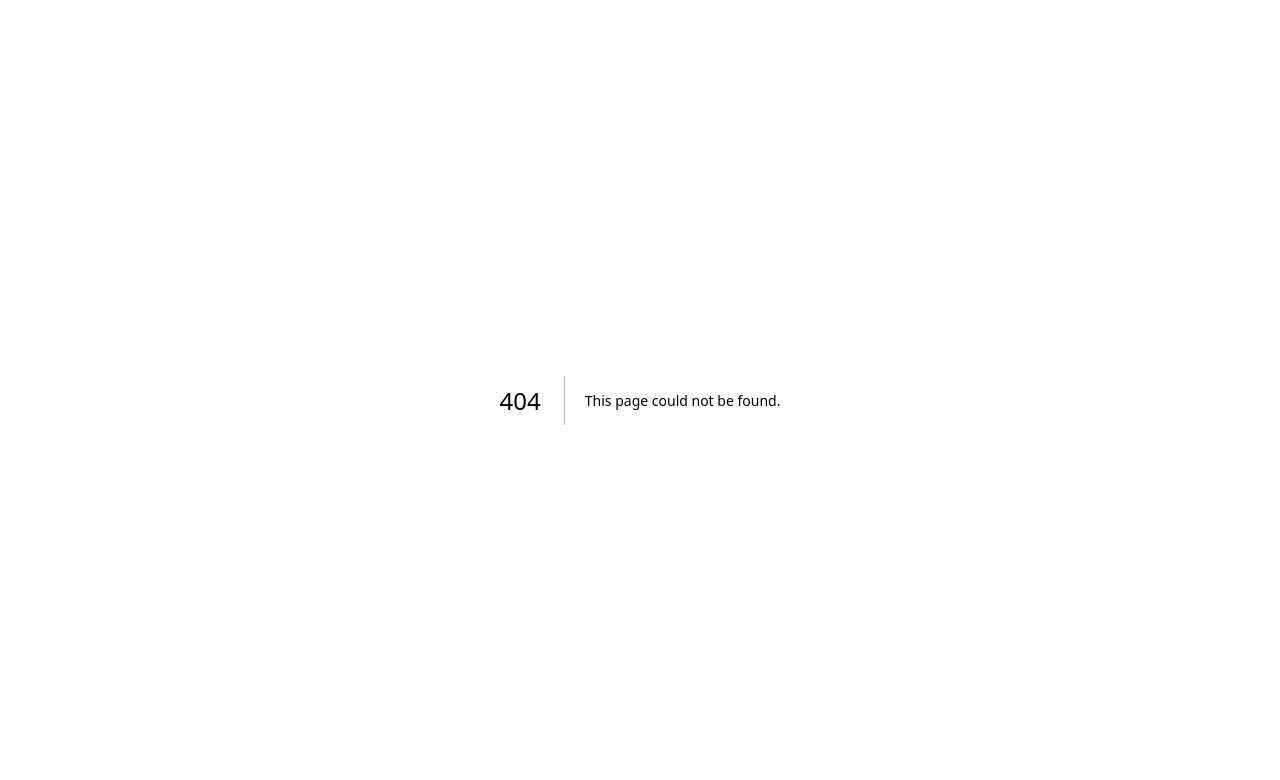
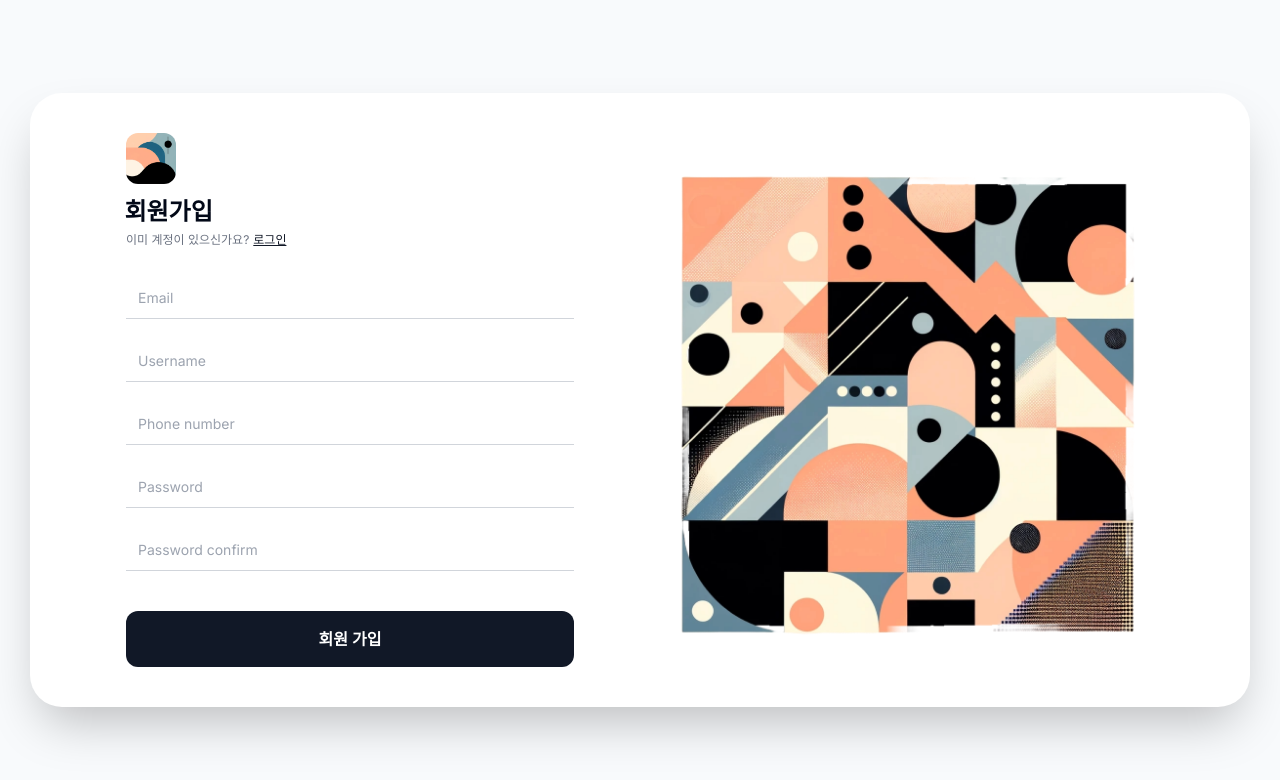
Before and after one commit to touch-flow-team/touch-flow, a Next.js app in the folder frontend/: page /auth/signup in a window 1280 px wide. Before the commit this address had no page. Shown: the top 780 px of the page. Built offline with nearby package versions, Linux system fonts and the light colour scheme.

Commit message:
[Feat](Auth) Auth 관련페이지 유효성 검사 및 ui 구현

```diff
--- /dev/null
+++ b/frontend/app/auth/signin/page.tsx
@@ -0,0 +1,25 @@
+import AuthForm from "@/components/auth/AuthForm";
+import Image from "next/image";
+import Link from "next/link";
+
+export default function SigninPage() {
+    return (
+
+        <div className=" bg-slate-50 h-screen items-center flex justify-center">
+            <main className="bg-white flex items-center rounded-[2rem] py-10 px-24 shadow-2xl">
+                <section className="w-[28rem]">
+                    <Image src="/logo.png" className=" rounded-xl" alt="Logo" width={50} height={50} />
+                    <div className="mt-3">
+                        <h2 className=" text-2xl font-semibold -ml-[0.1rem]">로그인</h2>
+                        <p className="pt-1 text-xs text-gray-500">아직 계정이 없나요?<Link className="underline text-gray-900 p-1" href={"signup"}>회원가입</Link></p>
+                    </div>
+                    <div className="mt-10">
+                        <AuthForm isSignup={false} />
+                    </div>
+                </section>
+                <Image src="/auth/auth_bg.png" alt="Description" className="max-h-[500px] ml-20" width={500} height={300} />
+            </main>
+        </div>
+
+    )
+}
--- /dev/null
+++ b/frontend/app/auth/signup/page.tsx
@@ -0,0 +1,25 @@
+import AuthForm from "@/components/auth/AuthForm";
+import Image from "next/image";
+import Link from "next/link";
+
+export default function SigninPage() {
+    return (
+
+        <div className=" bg-slate-50 h-screen items-center flex justify-center">
+            <main className="bg-white flex items-center rounded-[2rem] py-10 px-24 shadow-2xl">
+                <section className="w-[28rem]">
+                    <Image src="/logo.png" className=" rounded-xl" alt="Logo" width={50} height={50} />
+                    <div className="mt-3">
+                        <h2 className=" text-2xl font-semibold -ml-[0.1rem]">회원가입</h2>
+                        <p className="pt-1 text-xs text-gray-500">이미 계정이 있으신가요?<Link className="underline text-gray-900 p-1" href={"signin"}>로그인</Link></p>
+                    </div>
+                    <div className="mt-10">
+                        <AuthForm isSignup={true} />
+                    </div>
+                </section>
+                <Image src="/auth/auth_bg.png" alt="Description" className="max-h-[500px] ml-20" width={500} height={300} />
+            </main>
+        </div>
+
+    )
+}
--- /dev/null
+++ b/frontend/components/auth/AuthForm.tsx
@@ -0,0 +1,97 @@
+
+"use client";
+import { zodResolver } from "@hookform/resolvers/zod";
+import { AiOutlineLoading3Quarters } from "react-icons/ai";
+import { SigninFormData, SignupFormData, signinSchema, signupSchema } from "@/lib/zodSchema";
+import { useForm } from 'react-hook-form';
+import { AuthInput } from "./AuthInput";
+
+
+interface AuthFormProps {
+    isSignup: boolean;
+}
+export default function AuthForm({ isSignup }: AuthFormProps) {
+    const { handleSubmit, register, formState: { errors, isSubmitting }, } = useForm<SignupFormData | SigninFormData>({
+        mode: "onChange",
+        resolver: zodResolver(isSignup ? signupSchema : signinSchema),
+    });
+    async function onSubmit(data: SignupFormData | SigninFormData) {
+        console.log(isSubmitting); // 로딩 핸들러
+        console.log(data); // Form 데이터
+        console.log(errors); // 에러검증
+    }
+
+    return (
+        <form
+            action=""
+            method="POST"
+            onSubmit={handleSubmit(onSubmit)}
+        >
+            <AuthInput
+                id="email"
+                label="Email"
+                type="text"
+                register={register}
+                errors={errors}
+                required
+            />
+
+            {isSignup && (
+                <>
+                    <AuthInput
+                        id="username"
+                        label="Username"
+                        type="text"
+                        register={register}
+                        required={true}
+                        errors={errors}
+                    />
+                    <AuthInput
+                        id="phone_number"
+                        label="Phone number"
+                        type="phone"
+                        register={register}
+                        required={true}
+                        errors={errors}
+                    />
+                </>
+            )}
+
+            <AuthInput
+                id="password"
+                label="Password"
+                type="password"
+                register={register}
+                required={true}
+                errors={errors}
+            />
+            {isSignup && (
+                <>
+                    <AuthInput
+                        id="passwordConfirm"
+                        label="Password confirm"
+                        type="password"
+                        register={register}
+                        required={true}
+                        errors={errors}
+                    />
+                </>
+
+            )}
+            {/* Submit Button */}
+            <button
+                type="submit"
+                // disabled={!isDirty || !isValid || isSubmitting}
+                className="mt-10 block w-full cursor-pointer rounded-xl bg-gray-900 px-4 py-4 text-center font-semibold text-white hover:bg-main focus:outline-none focus:ring focus:ring-main focus:ring-opacity-80 focus:ring-offset-2 disabled:opacity-70"
+            >
+                {isSubmitting ? (
+                    <div role="status" className=" text-center">
+                        <AiOutlineLoading3Quarters className="animate-spin" />
+                    </div>
+                ) : (
+                    isSignup ? ("회원 가입") : ("로그인")
+                )}
+            </button>
+        </form>
+    );
+}
--- /dev/null
+++ b/frontend/components/auth/AuthInput.tsx
@@ -0,0 +1,72 @@
+"use client"
+import { UseFormRegister } from 'react-hook-form';
+import { SignupFormData, SigninFormData } from "@/lib/zodSchema";
+import { ChangeEvent, useState } from 'react';
+
+type AuthInputFieldProps = {
+    id: keyof SignupFormData | keyof SigninFormData;
+    label: string;
+    type: string;
+    register: UseFormRegister<SignupFormData | SigninFormData>;
+    required?: boolean;
+    errors: {
+        [key: string]: {
+            message?: string;
+        };
+    };
+    placeholder?: string;
+};
+
+export function AuthInput({
+    id,
+    label,
+    type,
+    register,
+    required = false,
+    errors,
+    placeholder = ""
+}: AuthInputFieldProps) {
+
+    const [inputValue, setInputValue] = useState("");
+
+    const handlePhoneInput = (event: ChangeEvent<HTMLInputElement>) => {
+        let value = event.target.value.replace(/\D/g, ''); // 숫자가 아닌 문자 제거
+        if (value.length > 3 && value.length <= 7) {
+            value = value.replace(/^(\d{3})(\d+)/, '$1-$2');
+        } else if (value.length > 7) {
+            value = value.replace(/^(\d{3})(\d{4})(\d+)/, '$1-$2-$3');
+        }
+        setInputValue(value);
+    };
+
+    return (
+        <>
+            <div className="relative mt-8">
+                <input
+                    {...register(id, { required })}
+                    id={id}
+                    name={id}
+                    type={type}
+                    maxLength={type === 'phone' ? 13 : undefined}
+                    value={type === 'phone' ? inputValue : undefined}
+                    onChange={type === 'phone' ? handlePhoneInput : undefined}
+                    className="peer text-sm font-semibold h-7 pb-2 w-full border-b pl-4 border-gray-300 text-gray-600 placeholder-transparent focus:border-main focus:outline-none"
+                    placeholder={placeholder}
+                    autoComplete="off"
+                />
+                {errors[id] && (
+                    <p className="text-main text-sm pl-4 mt-1">
+                        {errors[id].message}
+                    </p>
+                )}
+
+                <label
+                    htmlFor={id}
+                    className="absolute -top-5 left-3 text-sm text-gray-400 transition-all peer-placeholder-shown:top-0 peer-placeholder-shown:text-sm peer-placeholder-shown:text-gray-400 peer-focus:-top-5 peer-focus:text-sm peer-focus:text-gray-400"
+                >
+                    {label}
+                </label>
+            </div>
+        </>
+    );
+}
--- /dev/null
+++ b/frontend/lib/zodSchema.ts
@@ -0,0 +1,32 @@
+import z from 'zod';
+
+export const signupSchema = z
+  .object({
+    email: z.string().email({ message: '알맞지 않은 형식에 이메일 입니다.' }),
+    username: z.string().min(4, { message: '유저이름은 최소 4글자 이상이여합니다' }),
+    phone_number: z
+      .string()
+      .max(13)
+      .refine((value) => /^\d{3}-\d{4}-\d{4}$/g.test(value), {
+        message: '올바르지 않은 형식입니다 (ex: 010-1234-5678).',
+      }),
+    password: z.string().min(8, { message: '최소 8글자 이상이여야 합니다.' }),
+    passwordConfirm: z.string().min(8, { message: '최소 8글자 이상이여야 합니다.' }),
+  })
+  .superRefine(({ passwordConfirm, password }, ctx) => {
+    if (passwordConfirm !== password) {
+      ctx.addIssue({
+        code: z.ZodIssueCode.custom,
+        message: '패스워드가 같지 않습니다.',
+        path: ['passwordConfirm'],
+      });
+    }
+  });
+
+export const signinSchema = z.object({
+  email: z.string().email({ message: '알맞지 않은 형식에 이메일 입니다.' }),
+  password: z.string().min(8, { message: '최소 8글자 이상이여야 합니다.' }),
+});
+
+export type SignupFormData = z.infer<typeof signupSchema>;
+export type SigninFormData = z.infer<typeof signinSchema>;
--- a/frontend/package.json
+++ b/frontend/package.json
@@ -9,6 +9,8 @@
     "lint": "next lint"
   },
   "dependencies": {
+    "@hookform/error-message": "^2.0.1",
+    "@hookform/resolvers": "^3.3.4",
     "@radix-ui/react-dialog": "^1.0.5",
     "@radix-ui/react-select": "^2.0.0",
     "@radix-ui/react-slot": "^1.0.2",
@@ -20,6 +22,7 @@
     "next": "14.1.0",
     "react": "^18",
     "react-dom": "^18",
+    "react-hook-form": "^7.50.1",
     "react-icons": "^5.0.1",
     "recharts": "^2.12.0",
     "tailwind-merge": "^2.2.1",
```
Also changed, not shown: frontend/public/auth/auth_bg.png (added), 1 other file (tests, documents, lock files or other folders).
